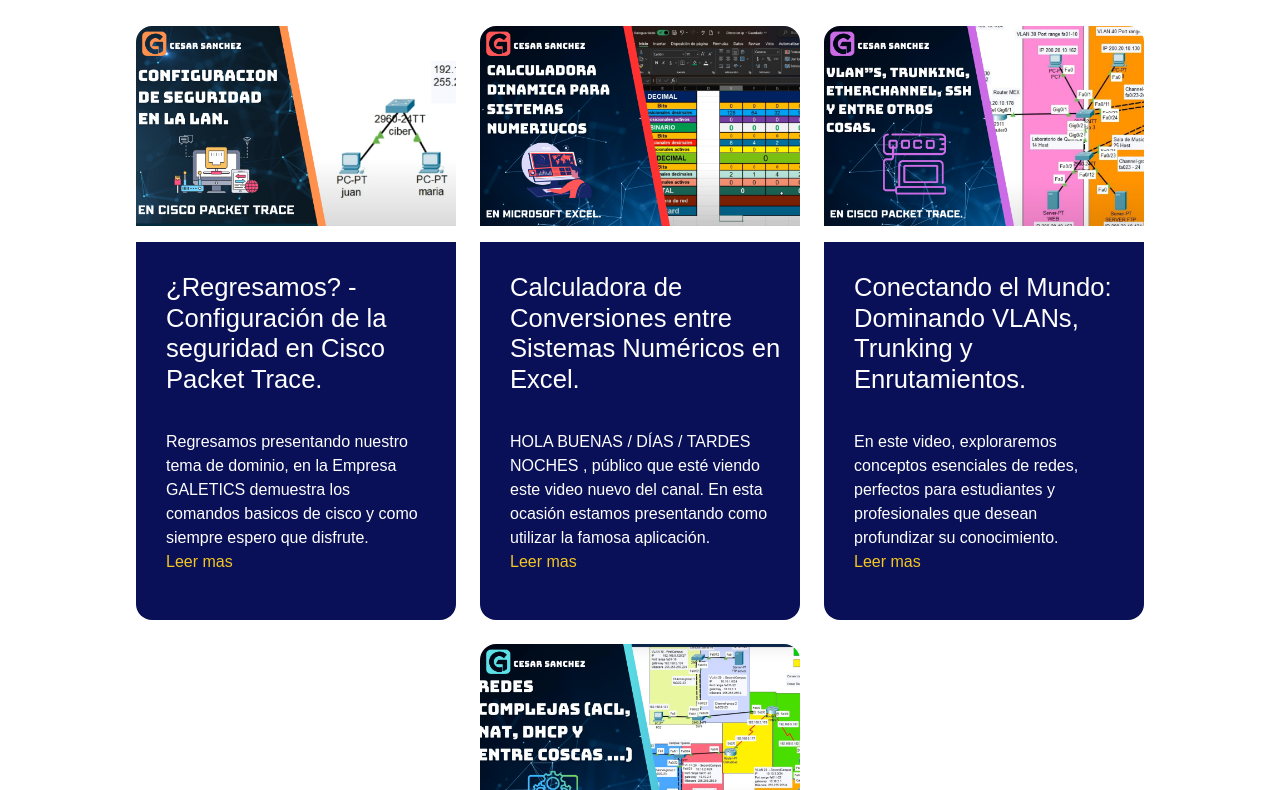
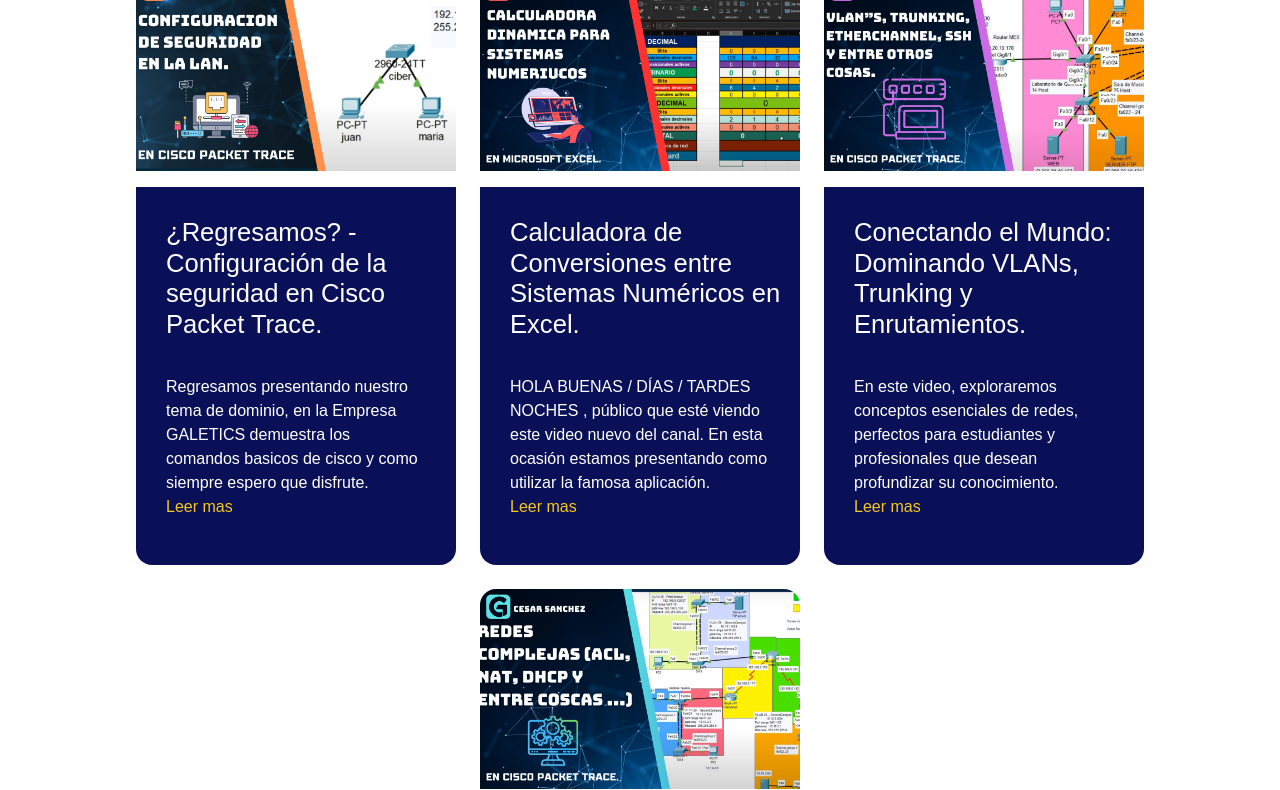
Before and after one commit to CesarSanchez19/examen, a plain HTML site: page index.html in a window 1280 px wide. Shown: the part 758-1548 px from the top of the page. Drawn offline with nearby package versions, Linux system fonts and the light colour scheme.

Commit message:
second commit (error de margenes)

```diff
--- a/css/style.css
+++ b/css/style.css
@@ -136,7 +136,7 @@ body footer {
     display: flex;
     justify-content: center;
     align-items: start;
-    padding: 80px 32px;
+    padding: 25px 32px;
 }
 
 .articles {
```
